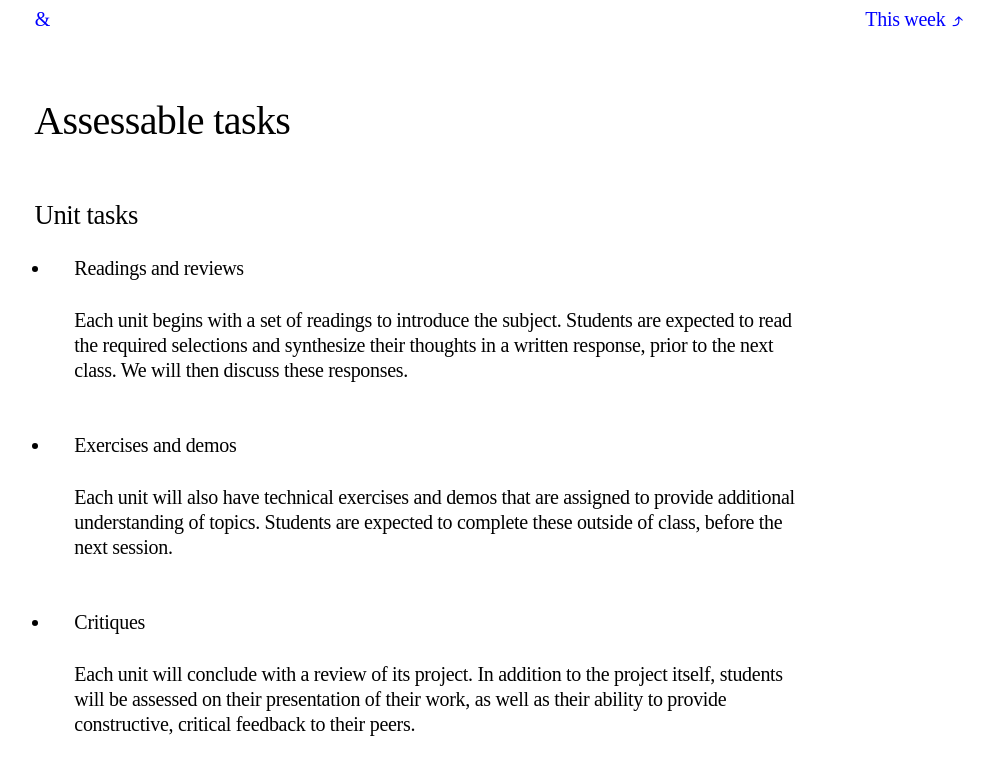
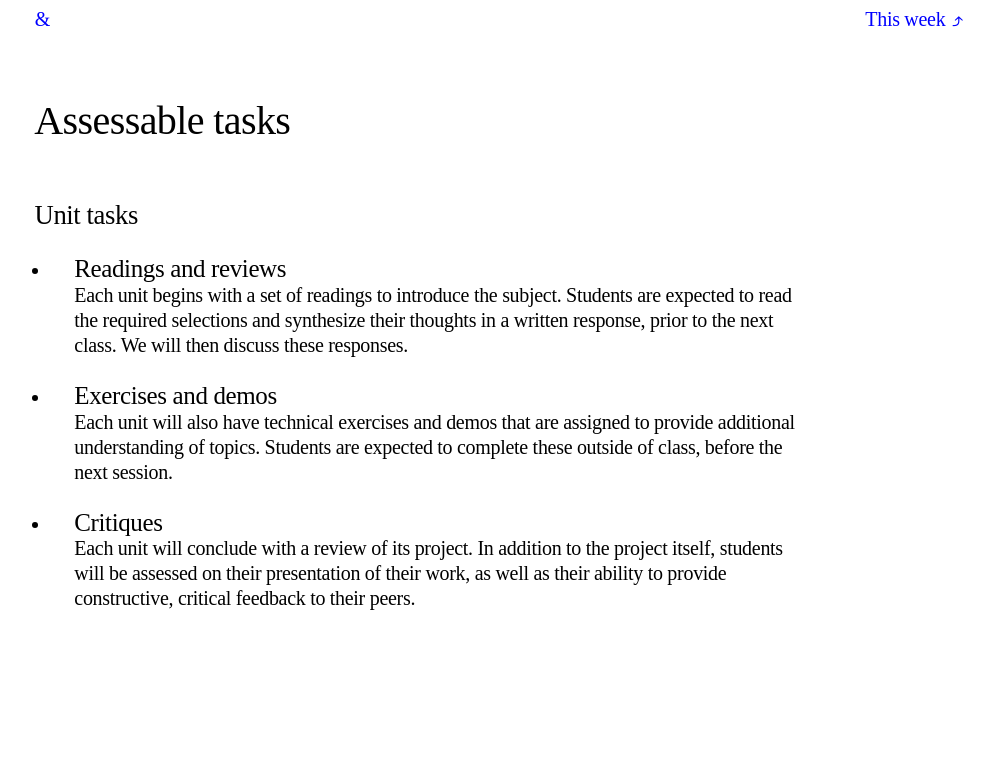
Before and after one commit to core-interaction/core-interaction.github.io, a Jekyll site: the page built from syllabus.md, in a window 1280 px wide and 900 px high, scrolled down 1916 px. Shown: the top 775 px of the window, without its empty margins (141-1134 px from the left). Built offline with Jekyll 4.4.1, drawn with Linux system fonts in a browser that asks for light colours.

Commit message:
`h4`, begrudgingly.

```diff
--- a/assets/styles/_markdown.scss
+++ b/assets/styles/_markdown.scss
@@ -20,9 +20,9 @@
 		}
 	}
 
-	h3 {
-		--margin--top: calc(var(--margin--vertical) * 2);
-	}
+	h3 { --margin--top: calc(var(--margin--vertical) * 2) }
+
+	h4 + * { --margin--top: var(--typography--between) }
 
 
 
@@ -147,8 +147,10 @@
 
 			&:before { display: none } // Collides with the marker, so we use the margin.
 
+			> h3,
+			> h4,
 			> p {
-				padding-left: 0.8em;
+				padding-left: calc(var(--typography--size--base) * 0.8); // So it works with the headings.
 
 				&:first-child:before,
 				&:last-child:after { display: none }; // Since the `li` is a type element.
@@ -156,6 +158,8 @@
 				&:not(:first-child) { margin-top: var(--typography--leading-shoulder) }
 				&:not(:only-child):last-child { margin-bottom: calc(var(--typography--font-size) * var(--typography--leading)) }
 			}
+
+			> h3:not(._) + p, > h4:not(._) + p { margin-top: var(--typography--between) }
 
 			&:not(:first-child) > p:first-child { margin-top: calc(var(--typography--font-size) * var(--typography--leading)) }
 		}
--- a/assets/styles/common.scss
+++ b/assets/styles/common.scss
@@ -27,6 +27,7 @@
 	--typography--size--h1:   calc(var(--typography--size) * 3);
 	--typography--size--h2:   calc(var(--typography--size) * 1.75);
 	--typography--size--h3:   calc(var(--typography--size) * 1.333);
+	--typography--size--h4:   calc(var(--typography--size) * 1.25); // Really only in syllabus.
 	--typography--size--base: var(--typography--size); // For resets.
 
 	--margin:           2.4rem;
@@ -150,13 +151,15 @@ body {
 
 	h1,
 	h2,
-	h3 {
+	h3,
+	h4 {
 		--typography--leading: var(--typography--leading--tight);
 	}
 
 	h1 { --typography--size: var(--typography--size--h1) }
 	h2 { --typography--size: var(--typography--size--h2) }
 	h3 { --typography--size: var(--typography--size--h3) }
+	h4 { --typography--size: var(--typography--size--h4) }
 
 	hr {
 		background-color: var(--color);
--- a/syllabus.md
+++ b/syllabus.md
@@ -52,14 +52,14 @@ By the end of this semester, students will:
 
 ### Unit tasks
 
-* Readings and reviews
+* #### Readings and reviews
 
 	Each unit begins with a set of readings to introduce the subject. Students are expected to read the required selections and synthesize their thoughts in a written response, prior to the next class. We will then discuss these responses.
 
-* Exercises and demos
+* #### Exercises and demos
 
 	Each unit will also have technical exercises and demos that are assigned to provide additional understanding of topics. Students are expected to complete these outside of class, before the next session.
 
-* Critiques
+* #### Critiques
 
 	Each unit will conclude with a review of its project. In addition to the project itself, students will be assessed on their presentation of their work, as well as their ability to provide constructive, critical feedback to their peers.
```
